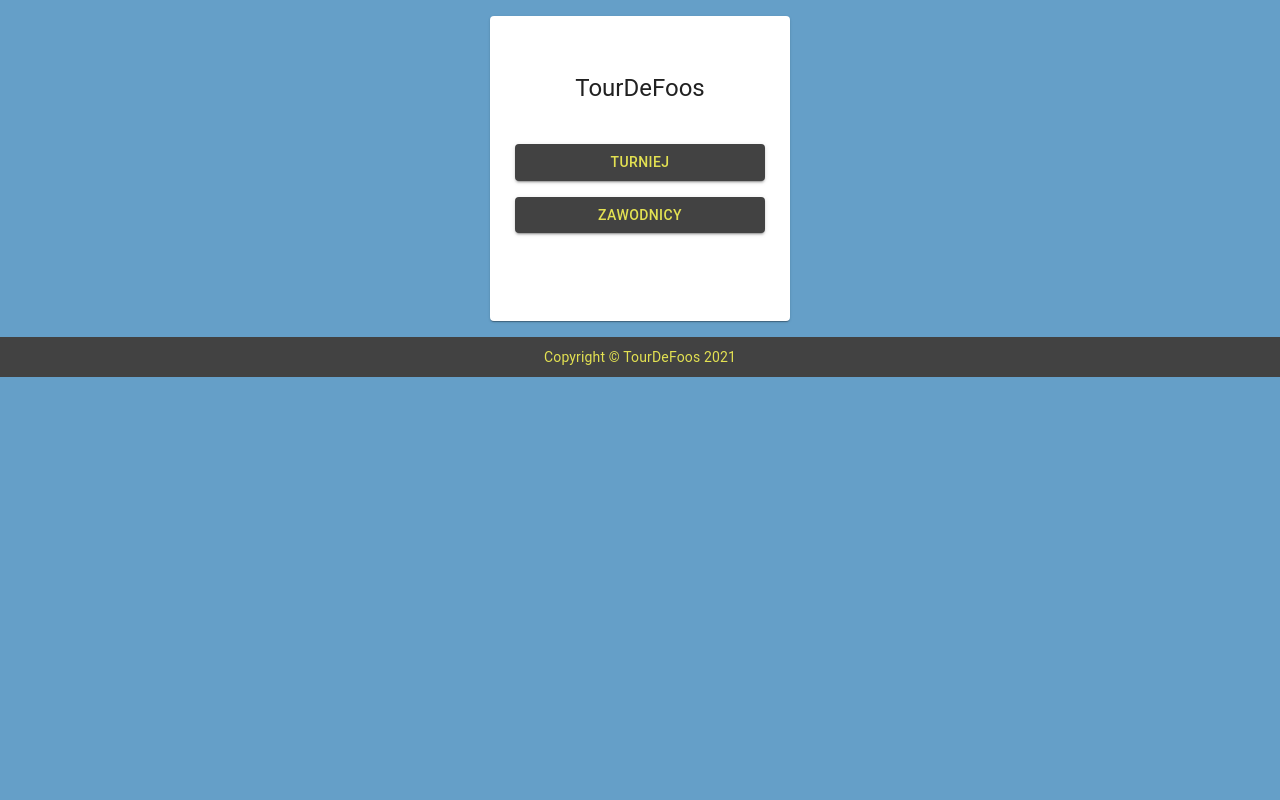
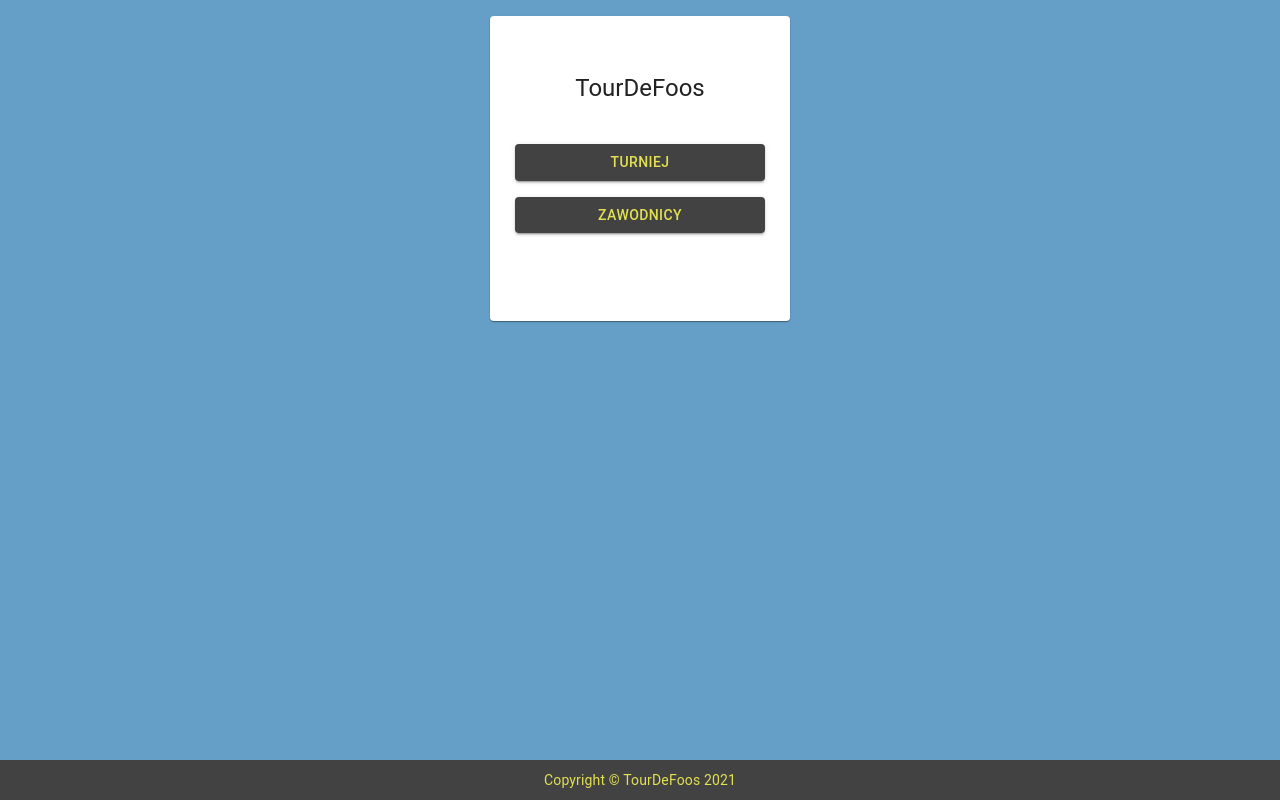
Before and after one commit to MateuszNaKodach/CodersCamp2020.Project.FullStack-Node-React.TableSoccerTournaments, a React (Create React App) app in the folder frontend/: page / in a window 1280 px wide. Built offline with nearby package versions, Linux system fonts and the light colour scheme.

Commit message:
Fix footer css

```diff
--- a/frontend/src/components/molecules/Footer/styles.js
+++ /dev/null
@@ -1,14 +0,0 @@
-import { yellow } from '@material-ui/core/colors';
-import { makeStyles } from '@material-ui/core/styles';
-import { sizing } from '@material-ui/system';
-
-const useStyles = makeStyles((theme) => ({
-    footer: {
-        backgroundColor: theme.palette.primary.main,
-        color: theme.palette.primary.contrastText,
-        padding: '10px 0',
-        width: '100%'
-    },
-}));
-
-export default useStyles;
--- /dev/null
+++ b/frontend/src/components/organisms/Footer/styles.js
@@ -0,0 +1,14 @@
+import { makeStyles } from '@material-ui/core/styles';
+
+const useStyles = makeStyles((theme) => ({
+    footer: {
+        position: 'absolute',
+        bottom: '0',
+        width: '100%',
+        padding: '10px 0',
+        color: theme.palette.primary.contrastText,
+        backgroundColor: theme.palette.primary.main,
+    },
+}));
+
+export default useStyles;
--- a/frontend/src/components/pages/TourDeFoos/TourDeFoos.tsx
+++ b/frontend/src/components/pages/TourDeFoos/TourDeFoos.tsx
@@ -10,7 +10,7 @@ import {
 } from "../../atoms/constants/paths";
 import {HomeMenu} from "../HomeMenu/HomeMenu";
 import {TournamentRegistrations} from "../TournamentRegistrations";
-import Footer from "../../molecules/Footer/Footer";
+import Footer from "../../organisms/Footer/Footer";
 
 const theme = createMuiTheme({
     palette: {
--- a/frontend/src/index.css
+++ b/frontend/src/index.css
@@ -1,4 +1,6 @@
 body{
+    position: relative;
+    min-height: 100vh;
     margin: 0;
     padding: 0;
     border: 0;
```
Also changed, not shown: frontend/src/components/organisms/Footer/Footer.tsx (renamed from frontend/src/components/molecules/Footer/Footer.tsx), 1 other file (tests, documents, lock files or other folders).
